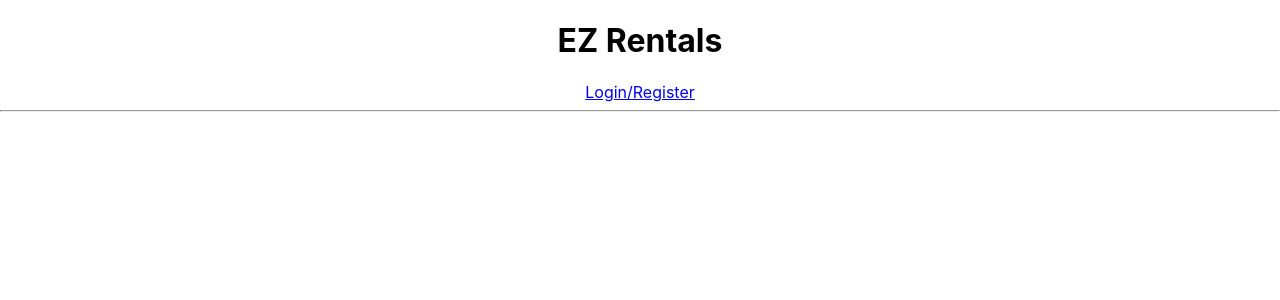
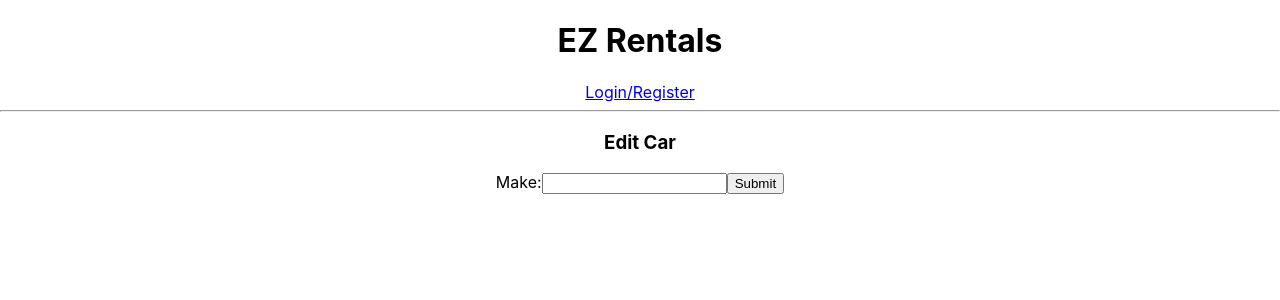
Before and after one commit to akram185/EZ-Rentals, a React (Create React App) app in the folder client/: page /cars/1/edit in a window 1280 px wide. Before the commit this address led to /. Shown: the top 300 px of the page. Built offline with nearby package versions, Linux system fonts and the light colour scheme; no server answers.

Commit message:
edit car

```diff
--- a/client/src/App.js
+++ b/client/src/App.js
@@ -23,7 +23,7 @@ function App() {
     const handleVerify = async () => {
       const userData = await verifyUser()
       setCurrentUser(userData)
-      history.push('/')
+      // history.push('/')
     }
     handleVerify()
   }, [])
--- a/client/src/containers/MainContainer.jsx
+++ b/client/src/containers/MainContainer.jsx
@@ -1,5 +1,6 @@
 import React, { useState, useEffect } from 'react'
 import { Route, Switch } from 'react-router-dom'
+import CarEdit from '../screens/CarEdit'
 import Cars from '../screens/Cars'
 import Types from '../screens/Types'
 import { getAllCars } from '../services/cars'
@@ -24,15 +25,14 @@ export default function MainContainer() {
 
   return (
     <Switch>
+      <Route path='/cars/:id/edit'>
+        <CarEdit cars={cars} />
+      </Route>
       <Route path='/types'>
-        <Types
-          types={types}
-        />
+        <Types types={types} />
       </Route>
       <Route path='/cars'>
-        <Cars
-          cars={cars}
-        />
+        <Cars cars={cars} />
       </Route>
     </Switch>
   )
--- /dev/null
+++ b/client/src/screens/CarEdit.jsx
@@ -0,0 +1,40 @@
+import React, { useEffect, useState } from 'react'
+import { useParams } from 'react-router-dom'
+import { getOneCar } from '../services/cars'
+
+export default function CarEdit(props) {
+  const [formData, setFormData] = useState({
+    make: '',
+  })
+  const { make } = formData
+  const { id } = useParams()
+  const { cars } = props
+
+  useEffect(() => {
+    const prefilForm = () => {
+      const singleCar = props.cars.find((car) => {
+        return car.id === Number(id)
+      })
+      setFormData({ make: singleCar.make })
+    }
+    if (cars.length) {
+      prefilForm()
+    }
+  }, [cars])
+
+  const handleChange = (e) => {
+    const { value } = e.target
+    setFormData({ make: value })
+  }
+  return (
+    <form>
+      <h3>Edit Car</h3>
+      <label>
+        Make:
+        <input type='text' value={make} onChange={handleChange} />
+      </label>
+
+      <button>Submit</button>
+    </form>
+  )
+}
--- a/client/src/screens/Cars.jsx
+++ b/client/src/screens/Cars.jsx
@@ -1,10 +1,17 @@
 import React from 'react'
+import { Link } from 'react-router-dom'
 
 export default function Cars(props) {
   return (
     <div>
-      {props.cars.map(car => (
-        <p key={car.id}>{car.make}</p>
+      {props.cars.map((car) => (
+        <React.Fragment key={car.id}>
+          <p>{car.make}</p>
+          <Link to={`/cars/${car.id}/edit`}>
+            <button>Edit</button>
+          </Link>
+          <button>Delete</button>
+        </React.Fragment>
       ))}
     </div>
   )
--- a/client/src/services/cars.js
+++ b/client/src/services/cars.js
@@ -4,3 +4,8 @@ export const getAllCars = async () => {
   const resp = await api.get('/cars')
   return resp.data
 }
+
+export const getOneCar = async (id) => {
+  const resp = await api.get(`/cars/${id}`)
+  return resp.data
+}
```
